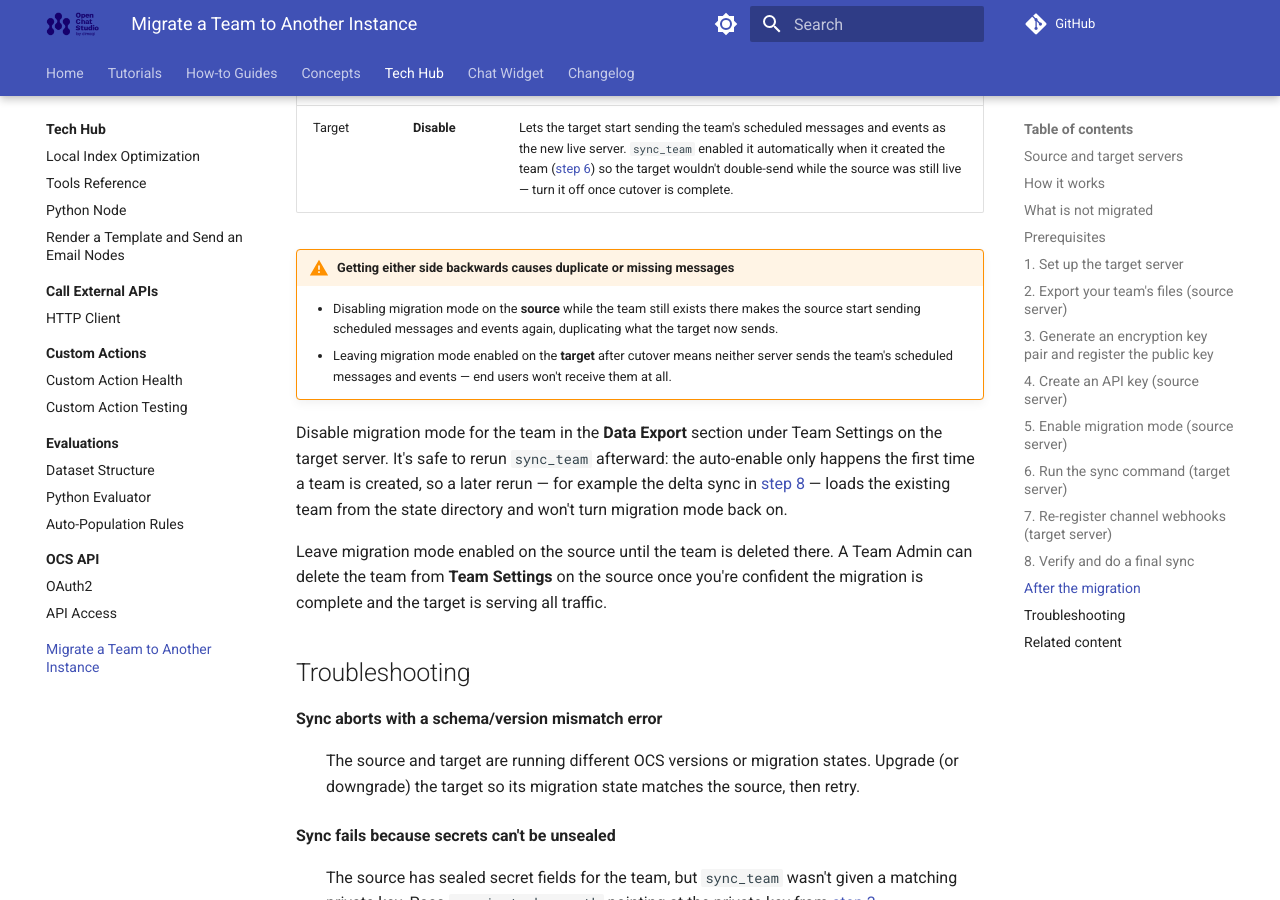
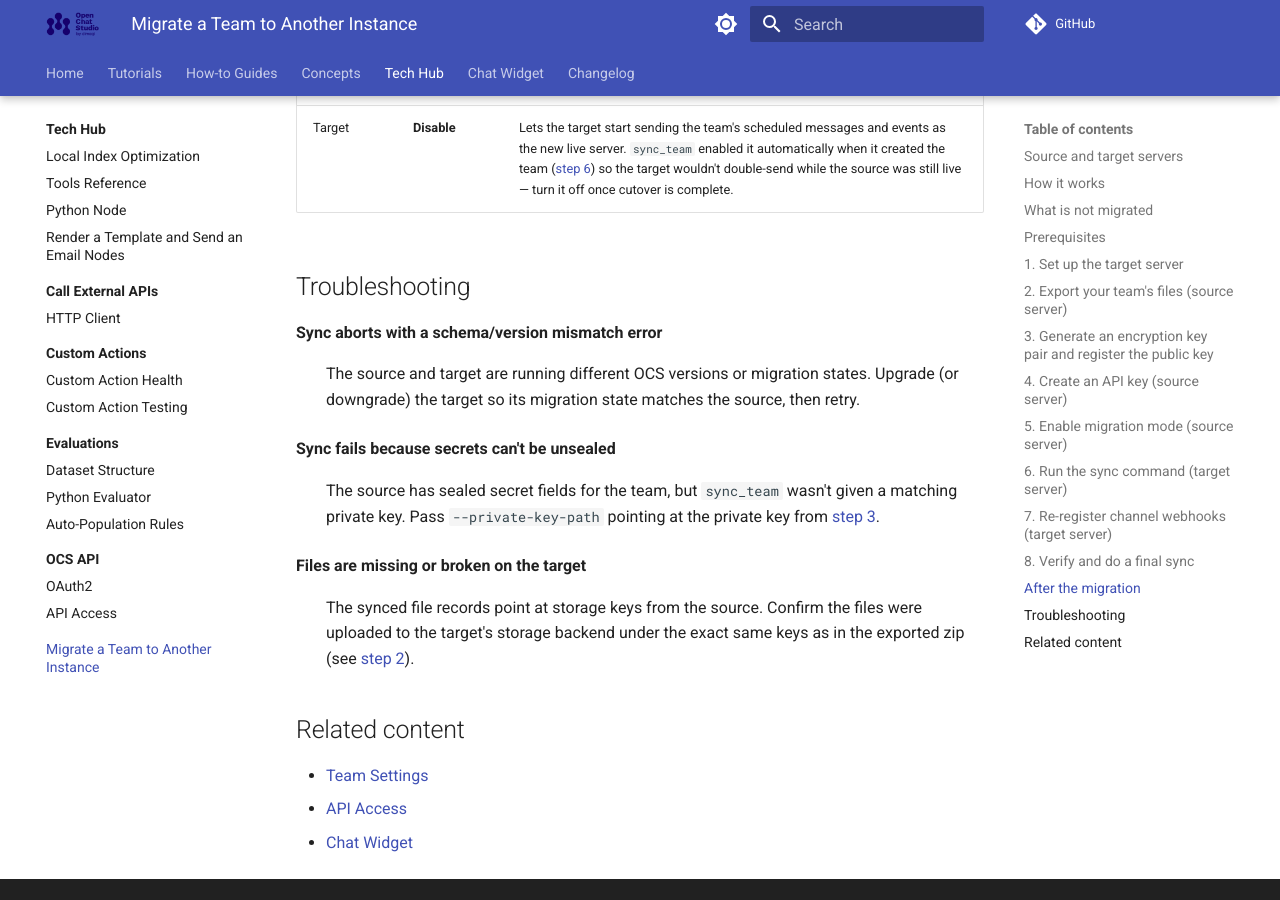
Before and after one commit to dimagi/open-chat-studio-docs, an MkDocs documentation site: the page built from docs/tech-hub/migrate_team.md, in a window 1280 px wide and 900 px high, scrolled down 6436 px. Built offline with MkDocs 1.6.1 and Material for MkDocs 9.7.7, drawn with Linux system fonts in a browser that asks for light colours; a script that is not in the unit is left out; comment, search, counter and statistics services are not loaded.

Commit message:
Remove migration-mode warning and trailing paragraphs per review
Co-authored-by: Chris Smit <64970009+SmittieC@users.noreply.github.com>

```diff
--- a/docs/tech-hub/migrate_team.md
+++ b/docs/tech-hub/migrate_team.md
@@ -199,14 +199,6 @@ Migration mode is a per-server setting, and the source and target need **opposit
 | Source | Keep **enabled** | Stops the source from sending the team's scheduled messages and events, now that the target is live and doing that instead. |
 | Target | **Disable** | Lets the target start sending the team's scheduled messages and events as the new live server. `sync_team` enabled it automatically when it created the team ([step 6](#6-run-the-sync-command-target-server)) so the target wouldn't double-send while the source was still live — turn it off once cutover is complete. |
 
-!!! warning "Getting either side backwards causes duplicate or missing messages"
-    - Disabling migration mode on the **source** while the team still exists there makes the source start sending scheduled messages and events again, duplicating what the target now sends.
-    - Leaving migration mode enabled on the **target** after cutover means neither server sends the team's scheduled messages and events — end users won't receive them at all.
-
-Disable migration mode for the team in the **Data Export** section under Team Settings on the target server. It's safe to rerun `sync_team` afterward: the auto-enable only happens the first time a team is created, so a later rerun — for example the delta sync in [step 8](#8-verify-and-do-a-final-sync) — loads the existing team from the state directory and won't turn migration mode back on.
-
-Leave migration mode enabled on the source until the team is deleted there. A Team Admin can delete the team from **Team Settings** on the source once you're confident the migration is complete and the target is serving all traffic.
-
 ## Troubleshooting
 
 **Sync aborts with a schema/version mismatch error**
```
